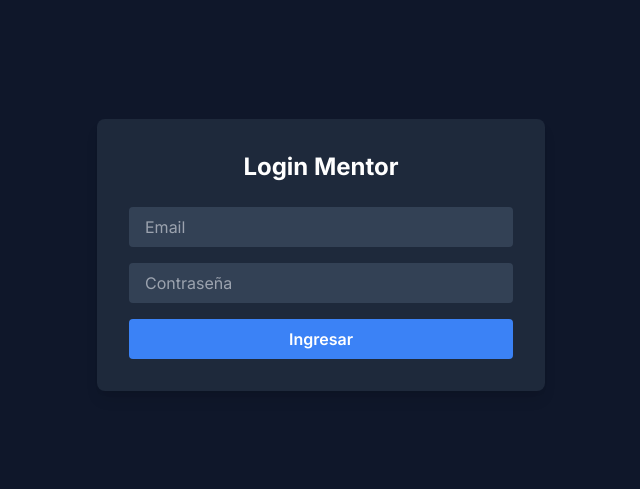
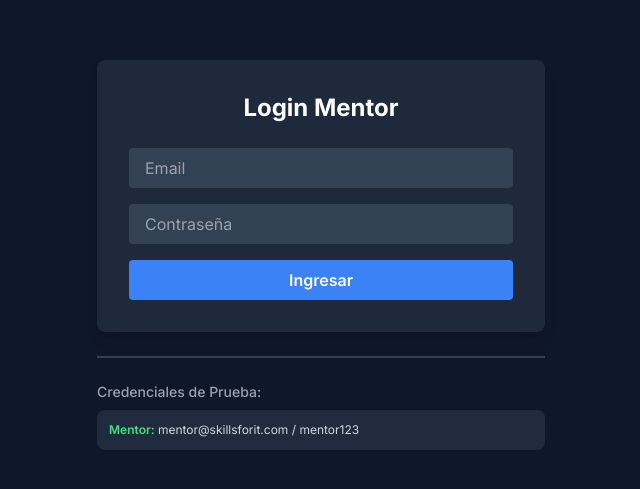
Before and after one commit to marcelodanieldm/skillsforit, a Next.js app: page /mentor/login in a window 1280 px wide. Shown: the part 145-634 px from the top of the page, without its empty margins (319-959 px from the left). Built offline with nearby package versions, Linux system fonts and the light colour scheme.

Commit message:
Show mentor test credentials on login page.

```diff
--- a/app/mentor/login/page.tsx
+++ b/app/mentor/login/page.tsx
@@ -15,32 +15,34 @@ export default function MentorLoginPage() {
     setLoading(true);
     setError("");
     try {
-      const supabase = createClient(
-        process.env.NEXT_PUBLIC_SUPABASE_URL!,
-        process.env.NEXT_PUBLIC_SUPABASE_ANON_KEY!
-      );
-      const { data, error } = await supabase.auth.signInWithPassword({
-        email,
-        password,
+      const response = await fetch('/api/auth/login', {
+        method: 'POST',
+        headers: { 'Content-Type': 'application/json' },
+        body: JSON.stringify({ email, password })
       });
-      if (error) {
-        setError(error.message);
-      } else if (data.user && data.user.role === "mentor") {
-        router.push("/mentor/dashboard");
-      } else {
-        setError("Acceso solo para mentores.");
+      const data = await response.json();
+      if (!response.ok) {
+        throw new Error(data.error || 'Credenciales inválidas');
       }
+      if (data.user.role !== 'mentor') {
+        throw new Error('Solo usuarios con rol mentor pueden acceder a este dashboard');
+      }
+      localStorage.setItem('mentor_token', data.token);
+      localStorage.setItem('mentor_user', JSON.stringify(data.user));
+      router.push('/mentor/dashboard');
     } catch (err: any) {
-      setError("Error de autenticación.");
+      setError(err.message || 'Error de autenticación.');
+    } finally {
+      setLoading(false);
     }
-    setLoading(false);
   };
 
   return (
-    <div className="min-h-screen flex items-center justify-center bg-slate-900">
+    <div className="min-h-screen flex items-center justify-center bg-slate-900 px-4">
+      <div className="max-w-md w-full">
         <form
           onSubmit={handleLogin}
-        className="bg-slate-800 p-8 rounded-lg shadow-lg w-full max-w-md"
+          className="bg-slate-800 p-8 rounded-lg shadow-lg w-full"
         >
           <h2 className="text-2xl font-bold text-white mb-6 text-center">
             Login Mentor
@@ -72,6 +74,16 @@ export default function MentorLoginPage() {
             {loading ? "Ingresando..." : "Ingresar"}
           </button>
         </form>
+        {/* Credenciales de prueba */}
+        <div className="mt-6 pt-6 border-t-2 border-slate-700">
+          <p className="text-gray-400 text-sm mb-2 font-medium">Credenciales de Prueba:</p>
+          <div className="bg-slate-700/50 rounded-lg p-3 space-y-1 text-xs">
+            <p className="text-gray-300">
+              <span className="text-green-400 font-semibold">Mentor:</span> mentor@skillsforit.com / mentor123
+            </p>
+          </div>
+        </div>
+      </div>
     </div>
   );
 }
```
Lines whose indentation alone changed are shown as unchanged.
